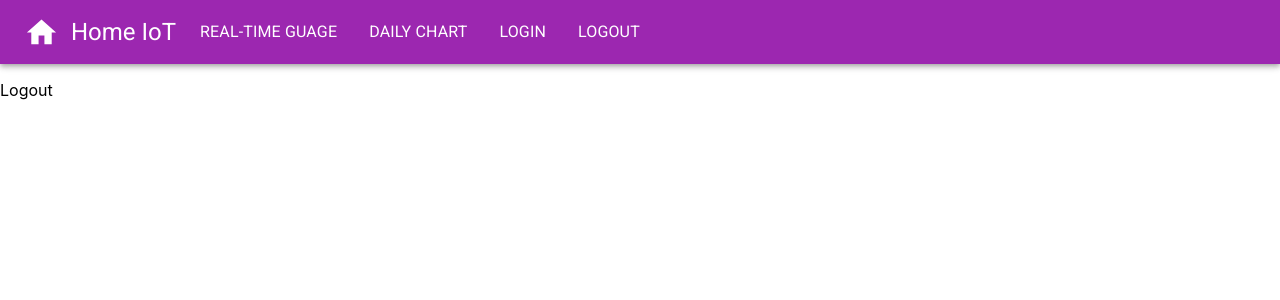
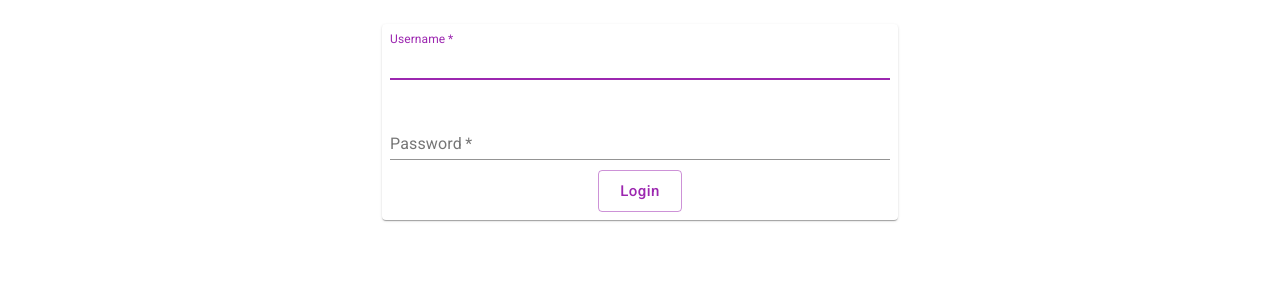
Before and after one commit to hyp0126/react-home-iot, a React (Create React App) app in the folder client/: page /#/logout in a window 1280 px wide. Shown: the top 300 px of the page. Built offline with nearby package versions, Linux system fonts and the light colour scheme.

Commit message:
Add Session Token for Login/Logout (Server/Client)

```diff
--- a/client/src/App.js
+++ b/client/src/App.js
@@ -1,4 +1,4 @@
-import React from "react";
+import React, { useState } from "react";
 import { HashRouter, Route } from "react-router-dom";
 import Chart from './routes/Chart';
 import Guage from './routes/Guage';
@@ -8,6 +8,12 @@ import Navigation from "./components/Navigation";
 import './App.css';
 
 function App() {
+  const token = sessionStorage.getItem('token');
+
+  if(!token) {
+    return <Login />
+  }
+
   return (
       <HashRouter>
         <Navigation />
--- a/client/src/routes/Chart.js
+++ b/client/src/routes/Chart.js
@@ -38,7 +38,8 @@ class Chart extends React.Component {
             data : { tempMsgs },
         } = await axios.post(
           "http://localhost:8080/temperature",
-          { date: date}
+          { date: date,
+            token: sessionStorage.getItem('token')}
         );
 
         this.setState({ tempMsgs , isLoading: false });
--- a/client/src/routes/Guage.js
+++ b/client/src/routes/Guage.js
@@ -42,13 +42,11 @@ class Guage extends React.Component {
     getRoomData = async () => {
         const {
             data : { roomData },
-        } = await axios.get(
-          "http://localhost:8080/roomData"
+        } = await axios.post(
+          "http://localhost:8080/roomData",
+          { token: sessionStorage.getItem('token') }
         );
-        // const { roomData }
-        //  = await fetch(
-        //   "http://localhost:8080/roomData"
-        // ).then((res) => res.json());
+
         this.setState({ roomData , isLoading: false });
     };
 
@@ -66,7 +64,8 @@ class Guage extends React.Component {
         console.log(e.target.id);
         console.log(e.target.value);
         axios.post('http://localhost:8080/led',
-            { id: e.target.id.substr(-1,1) });
+            { id: e.target.id.substr(-1,1),
+            token: sessionStorage.getItem('token') });
     }
 
     render() {
--- a/client/src/routes/Login.js
+++ b/client/src/routes/Login.js
@@ -1,5 +1,83 @@
-function Login() {
-    return <div><p>Login</p></div>;
+import React from 'react';
+import axios from "axios";
+import { Paper, withStyles, Grid, TextField, Button} from '@material-ui/core';
+
+const styles = theme => ({
+    root: {
+        margin: 16,
+        display: 'flex',
+        flexDirection: 'column',
+        justifyContent: 'center',
+        alignItems: 'center',
+        backgroundColor: theme.palette.background.paper,
+        padding: theme.spacing(1),
+    },
+    login: {
+        width: 500,
+        padding: theme.spacing(1),
+    },
+});
+
+class Login extends React.Component {
+    constructor(props) {
+        super(props);
+
+        this.state = {
+            username: '',
+            password: ''
+        }
+
+        this.handleSubmit.bind(this);
+    }
+
+    onChangeUsername = (e) => {
+        this.setState({username: e.target.value})
+    }
+
+    onChangePassword = (e) => {
+        this.setState({password: e.target.value})
+    }
+
+    handleSubmit = async (e) => {
+        e.preventDefault();
+        const {
+            data : { token },
+        } = await axios.post(
+          "http://localhost:8080/login",
+          { username: this.state.username,
+            password: this.state.password }
+        );
+
+        sessionStorage.setItem('token', token);
+        this.props.history.push('/');
+    }
+
+    render() {
+        const { classes } = this.props;
+
+        return (
+            <div className={classes.root}>
+                <Paper className={classes.login}>
+                    <Grid container spacing={8} alignItems="flex-end">
+                        <Grid item md={true} sm={true} xs={true}>
+                            <TextField id="username" label="Username" type="email"
+                            onChange={this.onChangeUsername} fullWidth autoFocus required />
+                        </Grid>
+                    </Grid>
+                    <Grid container spacing={8} alignItems="flex-end">
+                        <Grid item md={true} sm={true} xs={true}>
+                            <TextField id="password" label="Password" type="password"
+                            onChange={this.onChangePassword} fullWidth required />
+                        </Grid>
+                    </Grid>
+                    <Grid container justify="center" style={{ marginTop: '10px' }}>
+                        <Button size="large" variant="outlined" color="primary"
+                        onClick={this.handleSubmit} style={{ textTransform: "none" }}>Login</Button>
+                    </Grid>
+                </Paper>
+            </div>
+        );
+    }
 }
 
-export default Login;
+export default withStyles(styles)(Login);
--- a/client/src/routes/Logout.js
+++ b/client/src/routes/Logout.js
@@ -1,4 +1,10 @@
+import axios from "axios";
+
 function Logout() {
+    sessionStorage.clear('token');
+    axios.post('http://localhost:8080/logout',
+    { token: sessionStorage.getItem('token')});
+    //this.props.history.push('/');
     return <div><p>Logout</p></div>;
 }
 
```
Also changed, not shown: 1 other file (tests, documents, lock files or other folders).
